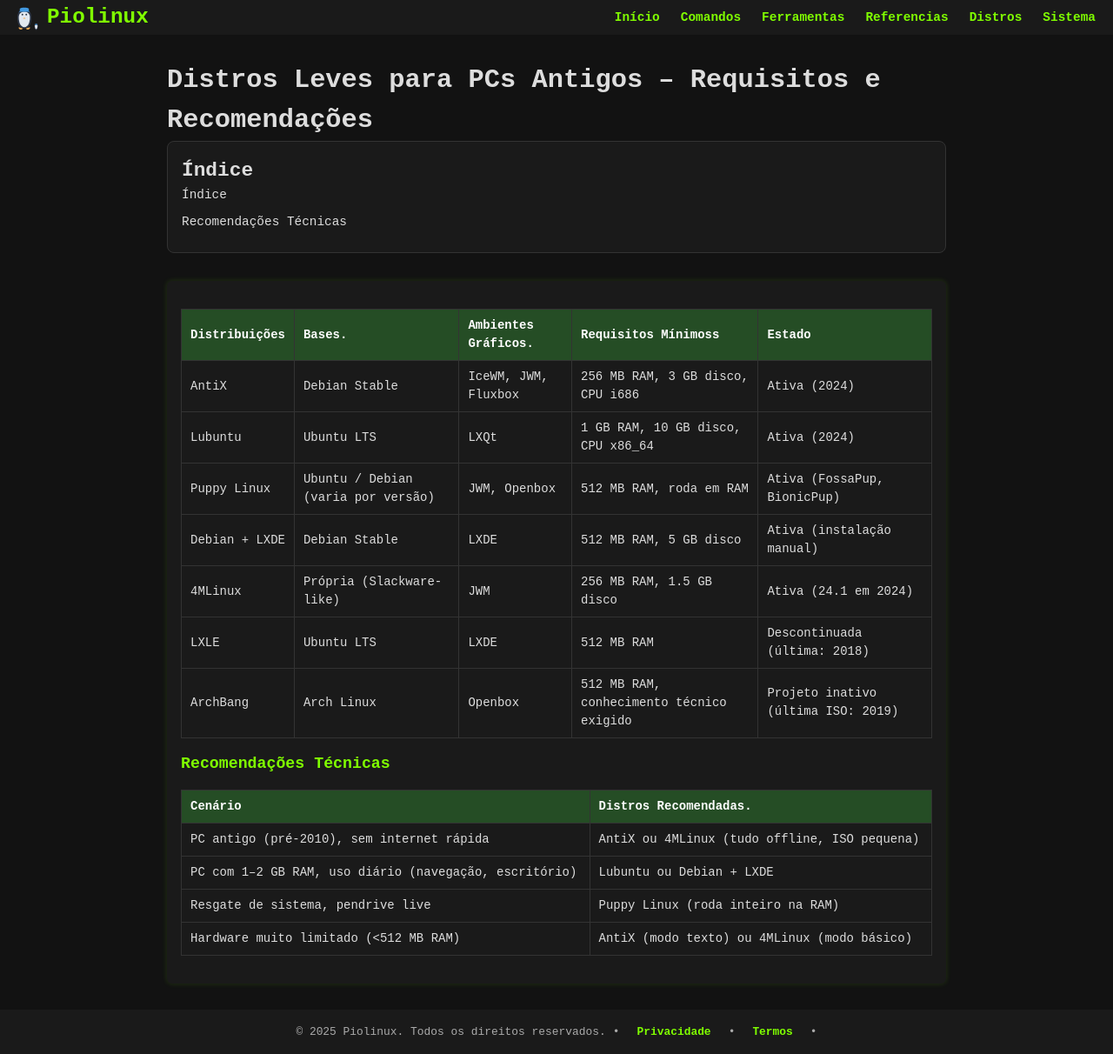
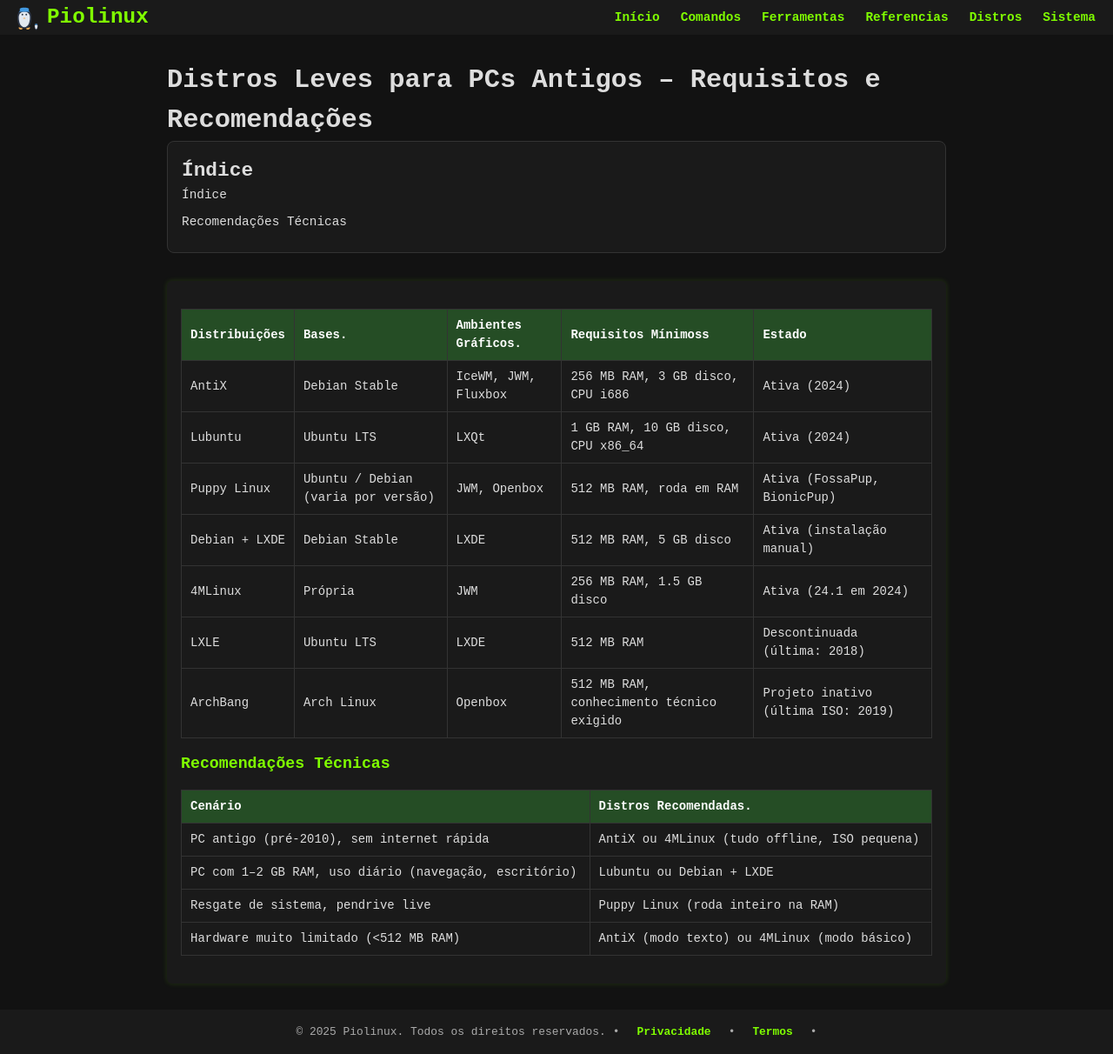
Before and after one commit to Piolinux/piolinux-site, a Jekyll site: the page built from _pages/_referencias/melhores-distros-linux-para-pcs-antigos-e-hardware-modesto.md, in a window 1280 px wide. Shown: the whole page at 87% size. Built offline with Jekyll 4.4.1, drawn with Linux system fonts in a browser that asks for light colours.

Commit message:
Update melhores-distros-linux-para-pcs-antigos-e-hardware-modesto.md

```diff
--- a/_pages/_referencias/melhores-distros-linux-para-pcs-antigos-e-hardware-modesto.md
+++ b/_pages/_referencias/melhores-distros-linux-para-pcs-antigos-e-hardware-modesto.md
@@ -59,7 +59,7 @@ permalink: /referencias/distros-linux-pc-antigo/
     </tr>
     <tr>
       <td data-label="Distribuição">4MLinux</td>
-      <td data-label="Base">Própria (Slackware-like)</td>
+      <td data-label="Base">Própria</td>
       <td data-label="Ambiente Gráfico">JWM</td>
       <td data-label="Requisitos Mínimos">256 MB RAM, 1.5 GB disco</td>
       <td data-label="Estado"> Ativa (24.1 em 2024)</td>
```
